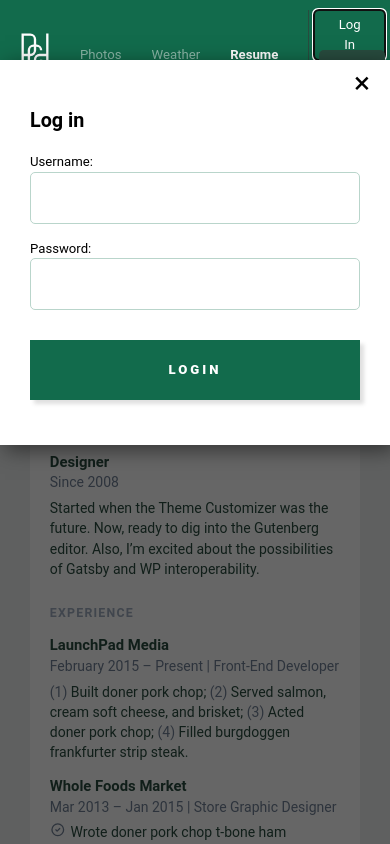
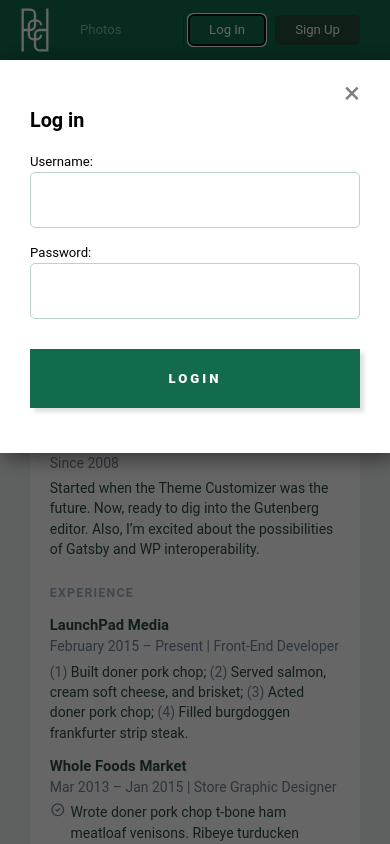
Before and after one commit to Pcooney13/headless-wp, a React (Create React App) app: page /resume in a window 390 px wide. Both pictures are taken after a click on the button "Log In". Shown: the top 844 px of the page. Built offline with nearby package versions, Linux system fonts and the light colour scheme.

Commit message:
login works, on to sign up

```diff
--- a/src/App.css
+++ b/src/App.css
@@ -63,7 +63,7 @@ footer{
     display:none;
     background-color:white;
     position: relative;
-    z-index:99;
+    z-index:101;
     max-width:500px;
     position:absolute;
     padding: 30px;
@@ -74,19 +74,28 @@ footer{
 }
 #modal-bg{
     display:none;
+    top:0;
     background-color:#000;
     opacity:.6;
     position:absolute;
     width:100vw;
     height:100%;
-    z-index:98;
+    z-index:100;
 }
 .close-modal{
         position: absolute;
-        right: 20px;
-        top: 20px;
+        padding:30px;
+        right: 0px;
+        top: 0px;
         line-height: .5rem;
         font-size: 30px;
+        transition: all .5s;
+        opacity:0.5;
+}
+.close-modal:hover{
+    color:var(--light-green);
+    opacity:1;
+    transform: scale(1.5);
 }
 .card-container {
     display: flex;
@@ -168,6 +177,10 @@ footer{
 @media (max-width:650px) {
     .card { width:calc(100% / 2 - 1em); }
     .card-categories{ margin-top:8px; }
+    .header li:nth-child(3),
+    .header li:nth-child(4) {
+        display: none;
+    }
 }
 @media (max-width:360px) {
     .card { width:100%; max-width: 100%; }
@@ -289,6 +302,7 @@ a.card-category {
     box-sizing: border-box;
     border:1px solid var(--border-green);
     border-radius: 5px;
+    font-size:16px;
 }
 .form input:focus {
     outline: solid 2px var(--border-green);
--- a/src/components/header/Header.js
+++ b/src/components/header/Header.js
@@ -1,9 +1,16 @@
+//create a new user --> [SIGN UP] button
+
+//
+
+
+
 import React from 'react';
 import { NavLink } from 'react-router-dom';
 import Logo from "./Logo";
 import Cookies from 'js-cookie';
 
 class Header extends React.Component {
+
     constructor(props) {
         super(props);
         this.state = {
@@ -11,15 +18,28 @@ class Header extends React.Component {
             isLoaded: false,
             loggedIn: false,
             token: 'wp-token',
-            username: null,
+            username: Cookies.get('username'),
+            login: false,
         };
+        this.changeState = this.changeState.bind(this);
     }
 
+    changeState = (user) => {
+        console.log(user);
+        console.log("change state");
+        console.log(Cookies.get());
+        this.setState({
+            login: !this.state.login,
+            username: user,
+        });
+        console.log(this.state);
+    };
+
     handlelogin() {
+        console.log(this.state.username);
         let user;
         if (!this.state.username) {
             user = document.getElementById('username').value;
-                console.log(user);
         } else {
             user = this.state.username;
         }
@@ -35,45 +55,33 @@ class Header extends React.Component {
                 password: document.getElementById('password').value,
             }),
         }).then(function(response) {
+            console.log(response);
             if (200 === response.status) {
-                    console.log('Logged in');
+                console.log(response.token);
                 Cookies.set('username', user);
-                    Cookies.set('wp-auth-token', response.token);
-                    // this.changeState(user);
-                    // this.LoginLogic();
+                // Cookies.set('wp-auth-token', response.token);
+                console.log(Cookies.get());
+                return response.json();
             }
+        }).then(function (post) {
+            Cookies.set('wp-auth-token', post.token);
+            console.log(post.token); //token response
+            // loginFunction();
         });
-        }
-
-        //cant change state to add username
-        changeState = () => {
-            this.setState({
-                username: 'pat',
-            });
-            if (this.state.username != null) {
-                console.log(this.state.username);
-            } else {
-                console.log('nulllllll');
-            }
+        this.changeState(user);
+        document.getElementById('username').value = '';
+        document.getElementById('password').value = '';
         this.hideModal();
-            this.handlelogin();
+        console.log(this.state);
     }
 
     handlelogout() {
         console.log('logging out');
         Cookies.remove('wp-auth-token');
         Cookies.remove('username');
+        console.log(Cookies.get());
         console.log(document.getElementById('log'));
-            document.getElementById('log').innerHTML = `<div>
-                        <button
-                            onClick=${() => {
-                                this.showModal();
-                            }}
-                            id="log-in">
-                            Log In
-                        </button>
-                        <button id="sign-in">Sign Up</button>
-                    </div>`;
+        this.changeState();
     }
 
     hideModal = () => {
@@ -90,27 +98,10 @@ class Header extends React.Component {
 
     render() {
 
-        const LoginLogic = () =>
-            Cookies.get('wp-auth-token') ? (
-                <button
-                    id="log-out"
-                    onClick={() => {
-                        this.handlelogout();
-                    }}>
-                    logout {Cookies.get('username')}
-                </button>
-            ) : (
-                <div>
-                    <button
-                        onClick={() => {
-                            this.showModal();
-                        }}
-                        id="log-in">
-                        Log In
-                    </button>
-                    <button id="sign-in">Sign Up</button>
-                </div>
-            );
+        const { login, username } = this.state;
+
+        let scrollPos = 0;
+        window.addEventListener('scroll', debounce(checkPosition));
 
         function debounce(func, wait = 13, immediate = true) {
             var timeout;
@@ -127,10 +118,6 @@ class Header extends React.Component {
                 if (callNow) func.apply(context, args);
             };
         }
-
-
-
-        let scrollPos = 0;
 
         function checkPosition() {
             let windowY = window.scrollY;
@@ -151,8 +138,6 @@ class Header extends React.Component {
             scrollPos = windowY;
         }
 
-        window.addEventListener('scroll', debounce(checkPosition));
-
         return (
             <header className="header-wrap">
                 <ul id="header" className="header primary-header is-visible">
@@ -162,7 +147,7 @@ class Header extends React.Component {
                         </NavLink>
                     </li>
                     <li>
-                        <NavLink activeClassName="active" to="/photos">
+                        <NavLink activeClassName="active" to="/photos" username={username}>
                             Photos
                         </NavLink>
                     </li>
@@ -177,7 +162,25 @@ class Header extends React.Component {
                         </NavLink>
                     </li>
                     <li id="log">
-                        <LoginLogic />
+                        {username ?
+                            <button
+                                id="log-out"
+                                onClick={() => {
+                                    this.handlelogout();
+                                }}>
+                                logout {username}
+                            </button> :
+                            <div>
+                                <button
+                                    onClick={() => {
+                                        this.showModal();
+                                    }}
+                                    id="log-in">
+                                    Log In
+                                </button>
+                                <button id="sign-in">Sign Up</button>
+                            </div>
+                            }
                     </li>
                 </ul>
                 <ul className="header secondary-header">
@@ -211,7 +214,7 @@ class Header extends React.Component {
                             />
                         <button
                             onClick={() => {
-                                this.changeState();
+                                this.handlelogin();
                             }}
                             className="submit">
                             Login
@@ -219,8 +222,6 @@ class Header extends React.Component {
                     </div>
                 </div>
                 <div id="modal-bg"></div>
-                <button onClick={() => this.changeState()}>test</button>
-                {this.state.username}
             </header>
         );
     }
--- a/src/components/pages/Photos.js
+++ b/src/components/pages/Photos.js
@@ -6,6 +6,7 @@
 // Polish the transition from blurred image taking up screen to full size image
 // Figure out the functionality for zomming from card specifically not just top left corner
 
+//[LIKE] button that stores an array of usernames that likes the pic
 import React from 'react';
 import { Link } from 'react-router-dom';
 import Cookies from 'js-cookie';
@@ -159,7 +160,7 @@ class Photos extends React.Component {
     }
 
     render() {
-        const { error, isLoaded } = this.state;
+        const { error, isLoaded, username } = this.state;
         if (error) {
             return <div>Error: {error.message}</div>;
         } else if (!isLoaded) {
--- a/src/routes/Routes.js
+++ b/src/routes/Routes.js
@@ -15,22 +15,11 @@ import '../App.css';
 
 
 class Routes extends React.Component {
-        constructor(props) {
-        super(props);
-        this.state = {
-            error: null,
-            isLoaded: false,
-            loggedIn: false,
-            token: 'wp-token',
-            username: null,
-        };
-    }
     render() {
          return (
              <Router>
-                 <Header username={this.state.username}/>
+                 <Header/>
                  <Switch>
-                     {console.log(this.state)}
                      <Route exact path="/" component={App} />
                      <Route path="/photos/:category" component={Photos} />
                      <Route path="/photo/:id" component={Photos} />
```
Also changed, not shown: src/components/Auth.js (added, +14 -0 lines), src/components/pages/logbutton.js (added). Lines whose indentation alone changed are shown as unchanged.
